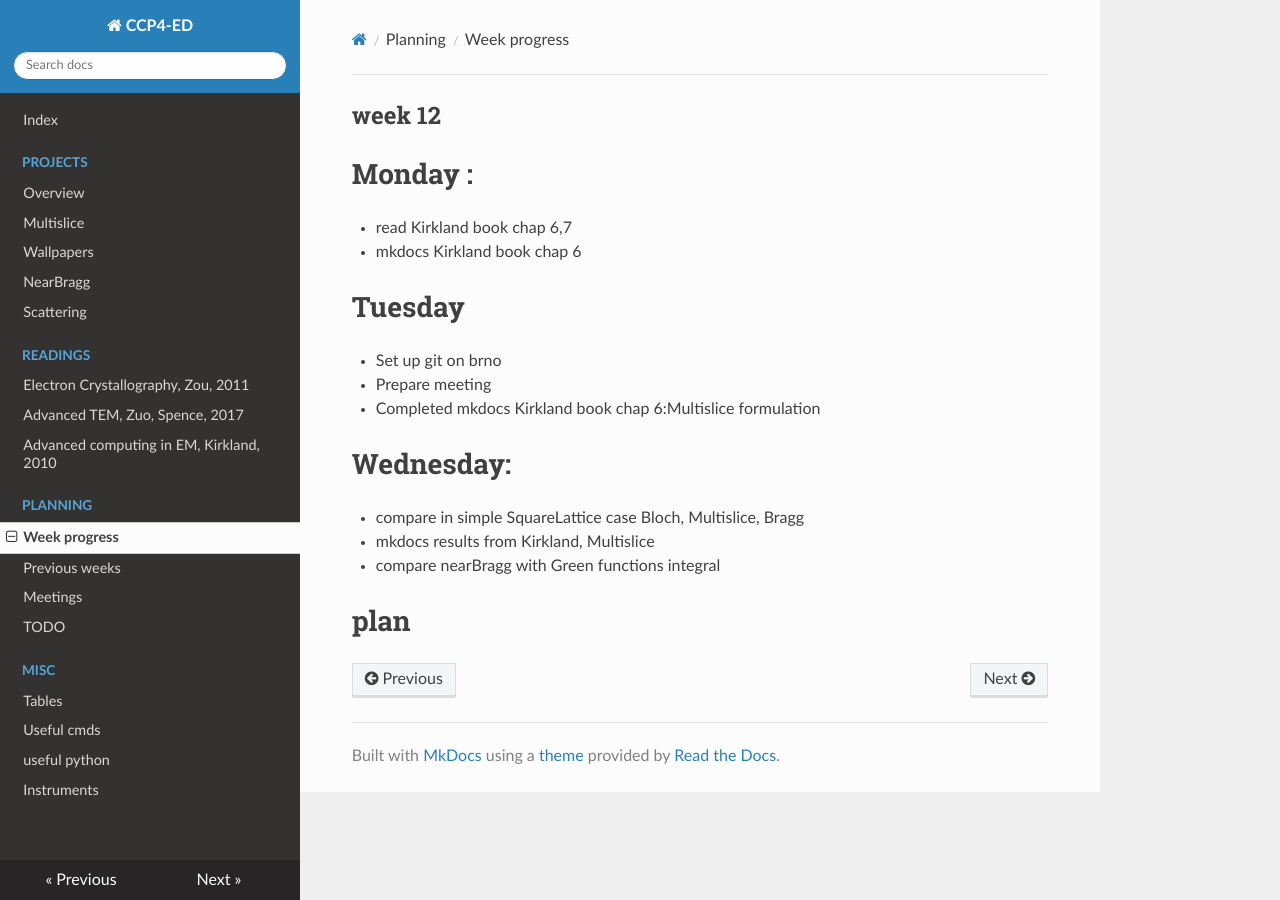
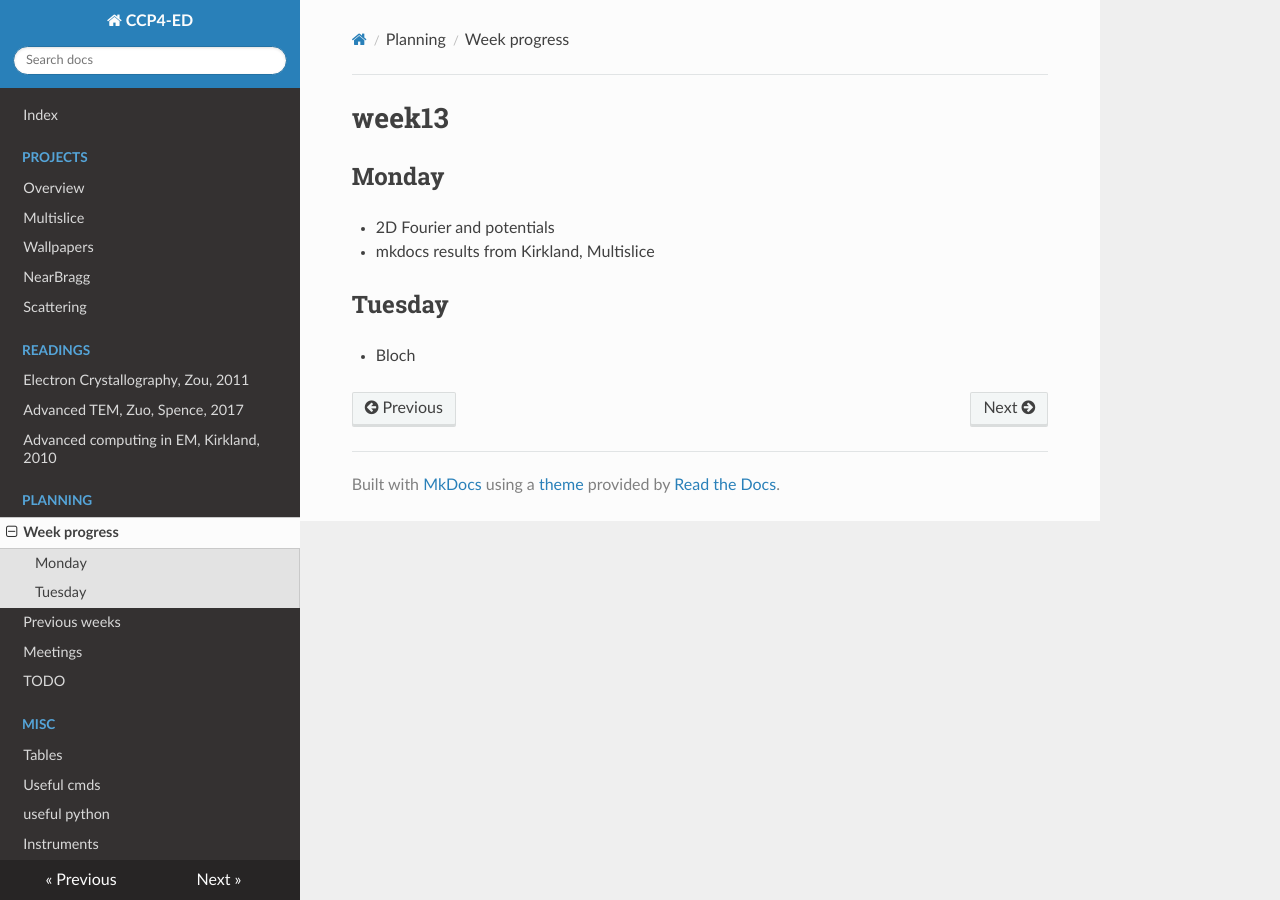
Before and after one commit to ccp4/EDdocs, an MkDocs documentation site: the page built from docs/planning/week_progress.md, in a window 1280 px wide. Built offline with MkDocs 1.6.1, drawn with Linux system fonts in a browser that asks for light colours; nearby versions of some CDN libraries.

Commit message:
updated markdown files

```diff
--- a/docs/planning/week_progress.md
+++ b/docs/planning/week_progress.md
@@ -1,17 +1,7 @@
-## week 12
+# week13
+## Monday
+- 2D Fourier and potentials
+- mkdocs results from Kirkland, Multislice
 
-#Monday :
-- read Kirkland book chap 6,7
-- mkdocs Kirkland book chap 6
-
-#Tuesday
-- Set up git on brno
-- Prepare meeting
-- Completed mkdocs Kirkland book chap 6:Multislice formulation
-
-# Wednesday:
-- compare in simple SquareLattice case Bloch, Multislice, Bragg
-- mkdocs results from Kirkland, Multislice
-- compare nearBragg with Green functions integral
-
-#plan
+## Tuesday
+- Bloch
```
Also changed, not shown: docs/planning/TODO.md (+6 -7 lines), docs/planning/previous_weeks.md (+9 -0 lines), docs/projects/multislice_simulation.md (+39 -28 lines), docs/readings/Kirkland2010.md (+4 -15 lines).
